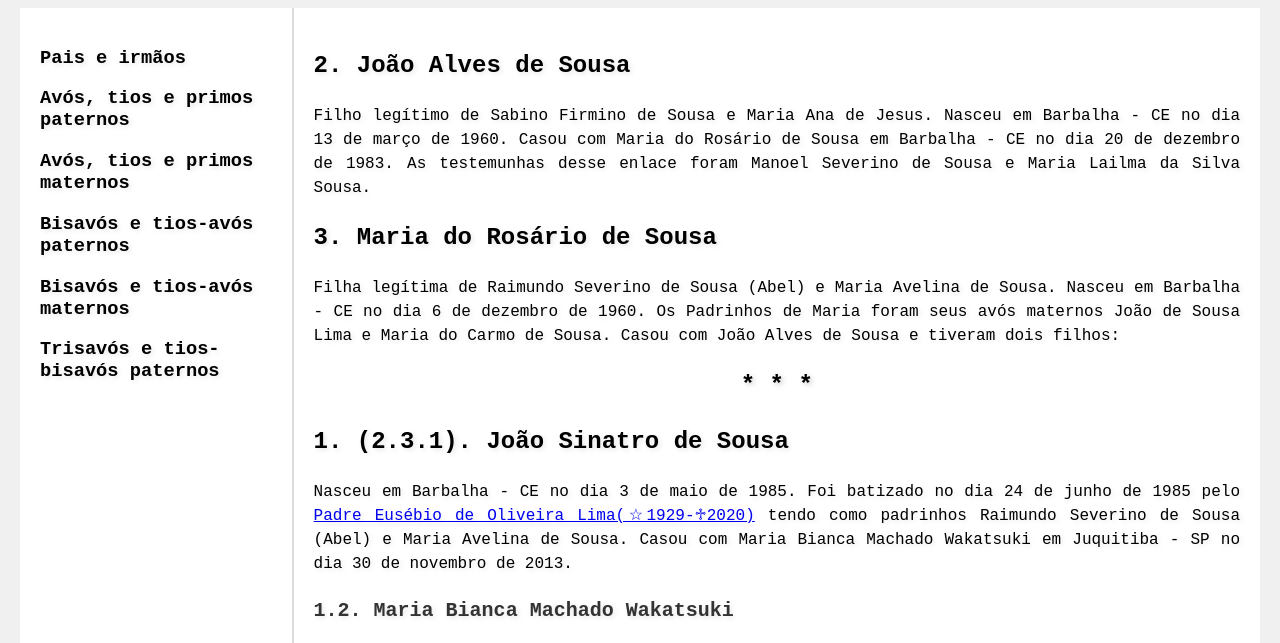
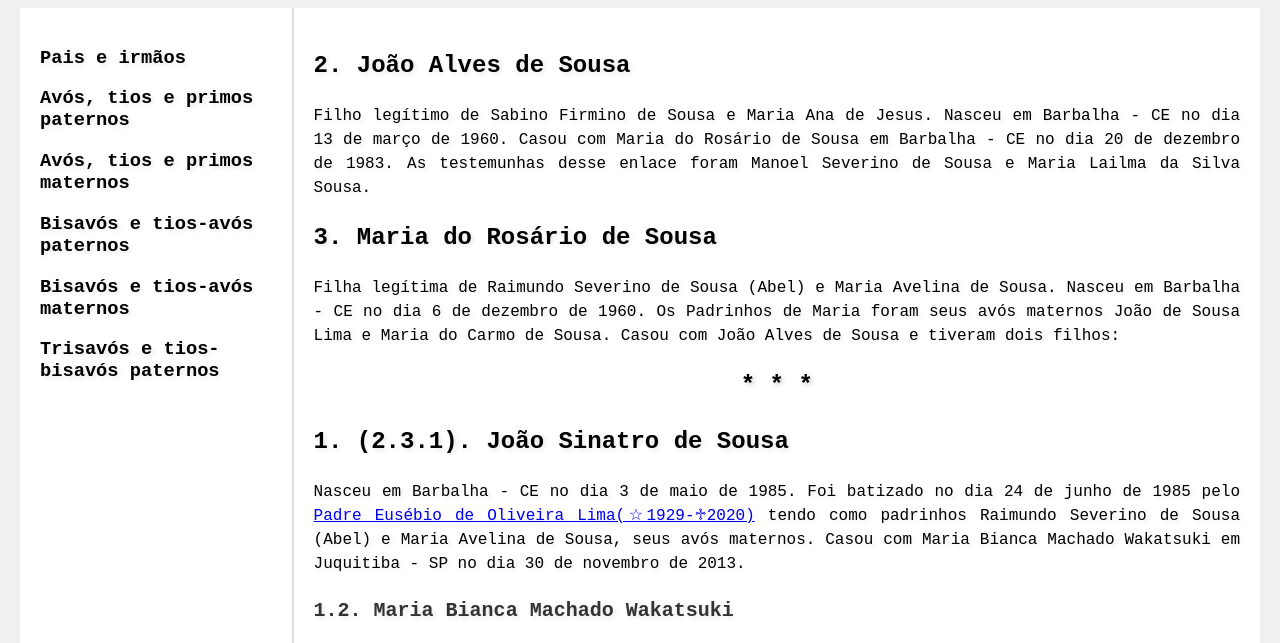
Before and after one commit to jsinatro/endogamiabarbalhense, a plain HTML site: page livro.html in a window 1280 px wide. Shown: the part 82-725 px from the top of the page. Drawn offline with Linux system fonts and the light colour scheme.

Commit message:
update livro

```diff
--- a/livro.html
+++ b/livro.html
@@ -291,7 +291,7 @@
             <div class="separator" style="clear: both;">* * *</div>
             <div id="sinatroeu">
                 <h2 class="direto">1. (2.3.1). João Sinatro de Sousa</h2><!-- Ancestral direto -->
-                <p>Nasceu em Barbalha - CE no dia 3 de maio de 1985. Foi batizado no dia 24 de junho de 1985 pelo <a href="monsenhor_eusebio.html" target="_blank" rel="noopener noreferrer">Padre Eusébio de Oliveira Lima(☆1929-♱2020)</a> tendo como padrinhos Raimundo Severino de Sousa (Abel) e Maria Avelina de Sousa. Casou com Maria Bianca Machado Wakatsuki em Juquitiba - SP no dia 30 de novembro de 2013.</p>
+                <p>Nasceu em Barbalha - CE no dia 3 de maio de 1985. Foi batizado no dia 24 de junho de 1985 pelo <a href="monsenhor_eusebio.html" target="_blank" rel="noopener noreferrer">Padre Eusébio de Oliveira Lima(☆1929-♱2020)</a> tendo como padrinhos Raimundo Severino de Sousa (Abel) e Maria Avelina de Sousa, seus avós maternos. Casou com Maria Bianca Machado Wakatsuki em Juquitiba - SP no dia 30 de novembro de 2013.</p>
             </div>
             <div id="biancawakatsuki">
                 <h3 class="indireto">1.2. Maria Bianca Machado Wakatsuki</h3><!-- Ancestral indireto -->
```
Also changed, not shown: stilos.css (added).
